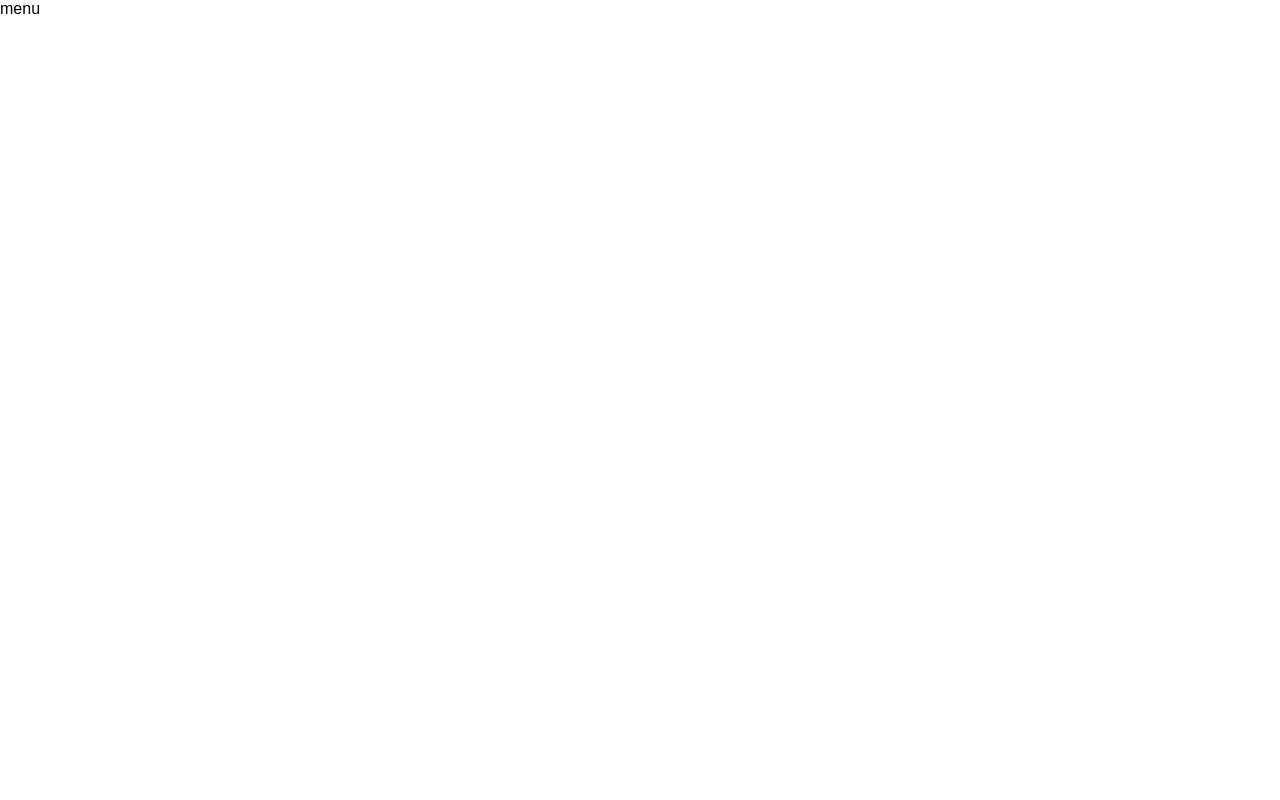
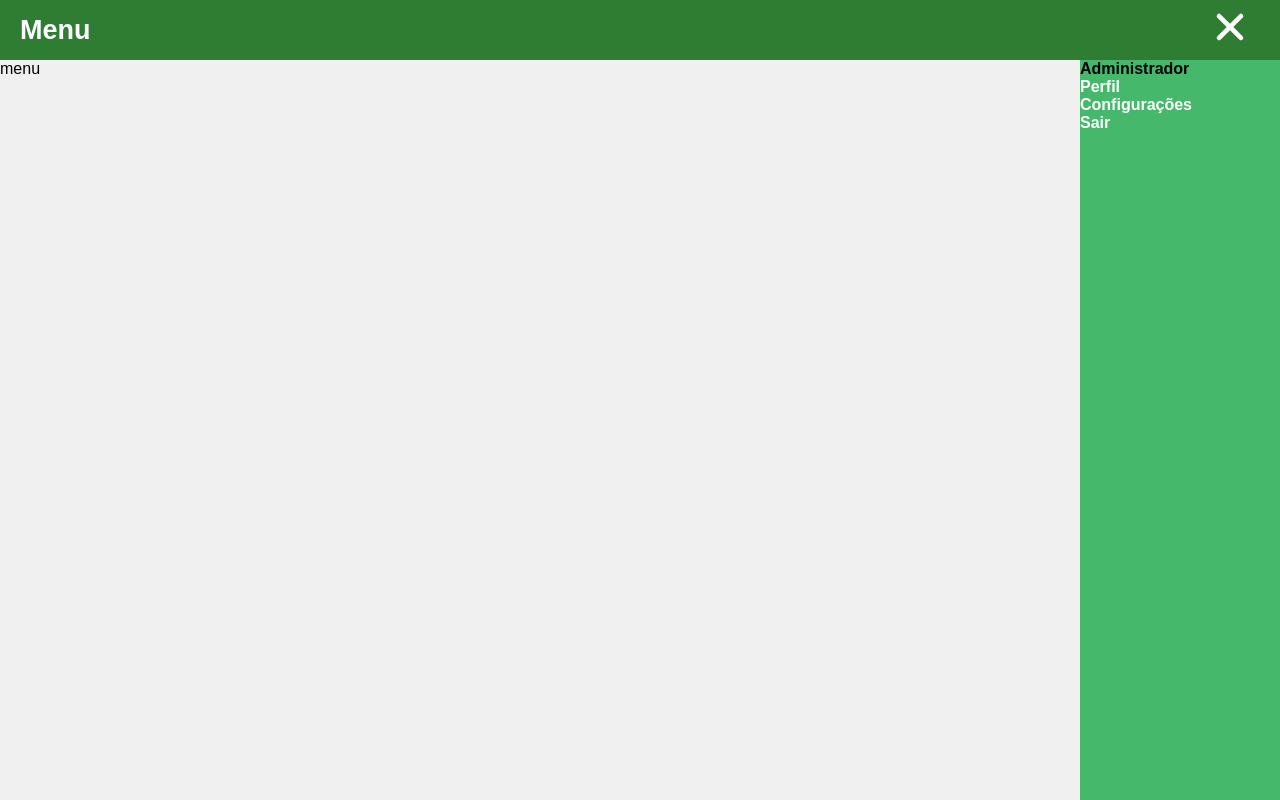
Before and after one commit to M4theus13/Front_End_Gerenciamento_de_Risco, a React (Vite) app: page /menu in a window 1280 px wide. Built offline with nearby package versions, Linux system fonts and the light colour scheme; a web font is replaced by a local one.

Commit message:
menu do cabeçalho

```diff
--- /dev/null
+++ b/service/getUsers.js
@@ -0,0 +1,16 @@
+import api from "./api";
+import { jwtDecode } from "jwt-decode";
+
+export const GetUserInfo = async (token, setUserLogado, setUsersInfo) => {
+  const decodedToken = jwtDecode(token);
+  const userIdInfo = decodedToken.id; // Obtém o ID do usuário do token decodificado
+  try {
+      const response = await api.put(`/info-user/${userIdInfo}`, {},{
+        headers: {Authorization : `Bearer ${token}`}
+      })
+      setUserLogado(response.data.userLogado[0]) //seta as informações do usuário	logado
+      setUsersInfo(response.data.usersInfo) //seta as informações dos usuários
+  } catch (err) {
+    console.log(err.message)
+  }
+}
--- a/src/App.jsx
+++ b/src/App.jsx
@@ -1,4 +1,3 @@
-import './App.css'
 import { BrowserRouter, Routes, Route } from 'react-router-dom'
 import Login from './pages/login/login'
 import Cadastrar from './pages/cadastrar/cadastrar'
@@ -6,6 +5,7 @@ import GetUsuarios from './pages/listar-usuarios/getUsuarios'
 import PaginaInicial from './pages/pagina-inicial/paginaInicial'
 import AdminCadastrar from './pages/admin/admin-cadastrar/adminCadastrar'
 import Menu from './pages/menu/menu'
+import './App.css'
 
 function App() {
 
--- a/src/components/headerPrivate/headerPrivate.css
+++ b/src/components/headerPrivate/headerPrivate.css
@@ -22,17 +22,46 @@
 .userMenu {
   display: flex;
   align-items: center;
-  gap: 20px;
 }
-.menuIcon {
+
+.buttonMenu {
+  font-size: 30px;
+  color: #fff;
+  cursor: pointer;
+  width: 60px;
+  height: 60px;
+  background-color: transparent;
+  border: none;
+}
+
+#buttonMenuOpen {
   font-size: 50px;
 }
 
+#buttonMenuClose {
+  font-size: 50px;
+}
+
+.hidden {
+  display: none;
+}
+
 .menuHeader {
+  background-color: rgb(70, 184, 108);
+  height: calc(100% - 60px);
+  width: 200px;
+  font-size: 16px;
+  transition: .4s;
+}
+
+.open {
   position: absolute;
   right: 0;
   top: 60px;
-  background-color: rgb(70, 184, 108);
-  height: 100%;
-  width: 200px;
 }
+
+.close {
+  position: absolute;
+  right: -200px;
+  top: 60px;
+}
--- a/src/components/headerPrivate/headerPrivate.jsx
+++ b/src/components/headerPrivate/headerPrivate.jsx
@@ -6,20 +6,28 @@ import { Link } from 'react-router-dom';
 
 function headerPrivate({text, name}) {
 
+  const handdleClick = () => {
+    document.getElementById('buttonMenuOpen').classList.toggle('hidden')
+    document.getElementById('buttonMenuClose').classList.toggle('hidden')
+    document.querySelector('.menuHeader').classList.toggle('open')
+    document.querySelector('.menuHeader').classList.toggle('close')
+  }
+
   return (
     <header className='headerPrivate'>
       <nav className='navPrivate'>
         <p>{text}</p>
         <div className='userMenu'>
           <p>{name}</p>
-          <IoMenu className='menuIcon' id='menu'/>
-          <IoClose className='menuIcon' id='menuClose'/>
-
+          <button onClick={handdleClick} className='buttonMenu' >
+            <IoMenu className='hidden' id='buttonMenuOpen'/>
+            <IoClose className='' id='buttonMenuClose'/>
+          </button>
         </div>
       </nav>
 
-      <div className='menuHeader'>
-        <Link To='/listar-usuarios'><p>Administrador</p></Link>
+      <div className='menuHeader open'>
+        <Link to='/listar-usuarios'>Administrador</Link>
         <p>Perfil</p>
         <p>Configurações</p>
         <p>Sair</p>
--- a/src/index.css
+++ b/src/index.css
@@ -10,3 +10,10 @@
 a {
   color: #000;
 }
+
+body {
+  background-color: #f0f0f0;
+  overflow: hidden;
+  width: 100vw;
+  height: 100vh;
+}
--- a/src/pages/listar-usuarios/getUsuarios.jsx
+++ b/src/pages/listar-usuarios/getUsuarios.jsx
@@ -1,7 +1,7 @@
 import React, { useEffect, useState } from 'react'
 import api from '../../../service/api'
 import HeaderPrivate from '../../components/headerPrivate/headerPrivate'
-import { jwtDecode } from 'jwt-decode'
+import { GetUserInfo }from '../../../service/getUsers'
 import './getUsuarios.css'
 
 function GetUsuarios() {
@@ -10,29 +10,16 @@ function GetUsuarios() {
   const token = localStorage.getItem('token')
 
   useEffect(() => {
-    getUserInfo()
+    GetUserInfo(token, setUserLogado, setUsersInfo)
   }, [])
 
-  const getUserInfo = async () => {
-    const decodedToken = jwtDecode(token);
-    const userIdInfo = decodedToken.id; // Obtém o ID do usuário do token decodificado
-    try {
-        const response = await api.put(`/info-user/${userIdInfo}`, {},{
-          headers: {Authorization : `Bearer ${token}`}
-        })
-        setUserLogado(response.data.userLogado[0]) //seta as informações do usuário	logado
-        setUsersInfo(response.data.usersInfo) //seta as informações dos usuários
-    } catch (err) {
-      console.log(err.message)
-    }
-  }
 
   const tornarAdmin = async (userId) => {
     try{
       await api.put(`/up-admin/${userId}`,{} ,{
         headers: {Authorization : `Bearer ${token}`}
       })
-      getUserInfo()
+      GetUserInfo(token, setUserLogado, setUsersInfo)
     } catch (err) {
       console.log(err.message)
       console.log('erro front')
@@ -44,7 +31,7 @@ function GetUsuarios() {
       await api.put(`/del-admin/${userId}`,{} ,{
         headers: {Authorization : `Bearer ${token}`}
       })
-      getUserInfo()
+      GetUserInfo(token, setUserLogado, setUsersInfo)
     } catch (err) {
       console.log(err.message)
       console.log('erro front')
@@ -56,7 +43,7 @@ function GetUsuarios() {
       await api.put(`/delete-user/${userId}`,{} ,{
         headers: {Authorization : `Bearer ${token}`}
       })
-      getUserInfo()
+      GetUserInfo(token, setUserLogado, setUsersInfo)
       } catch (err) {
         console.log(err)
         console.log('erro front')
--- a/src/pages/login/login.jsx
+++ b/src/pages/login/login.jsx
@@ -1,5 +1,5 @@
 import React, { useRef, useEffect } from 'react'
-import HeaderPrivate from '../../components/headerPrivate/headerPrivate.jsx'
+import Header from '../../components/header/header.jsx'
 import { Link, useNavigate } from 'react-router-dom'
 import './login.css'
 import api from '../../../service/api'
@@ -82,7 +82,7 @@ function login() {
 
   return (
     <div className='box-logar'>
-      <HeaderPrivate text='Login'></HeaderPrivate>
+      <Header text='Login'></Header>
       <div className='box-form-login'>
         <form className='form-login'>
           <span className='okText-login' ref={textEmail}>Email Vazio</span>
--- a/src/pages/menu/menu.jsx
+++ b/src/pages/menu/menu.jsx
@@ -1,12 +1,21 @@
-import React, { useEffect } from 'react'
-import HeaderPrivate from '../../components/headerPrivate/headerPrivate'
-import GetUsuarios from '../listar-usuarios/getUsuarios'
+import React, { useEffect, useState} from 'react'
+import HeaderPrivate from '../../components/headerPrivate/headerPrivate.jsx'
+import { GetUserInfo } from '../../../service/getUsers.js'
+
+function menu() {
+  const token = localStorage.getItem('token')
+  let [userLogado, setUserLogado] = useState([])//informações do usuario logado para o user info
+  let [usersInfo, setUsersInfo] = useState([])
+
+  useEffect(() => {
+    GetUserInfo(token , setUserLogado, setUsersInfo)
+  }, [])
 
 
-function menu() {
-
   return (
-    <div>menu
+    <div>
+      <HeaderPrivate text='Menu' name={userLogado.name}></HeaderPrivate>
+      menu
     </div>
   )
 }
```
